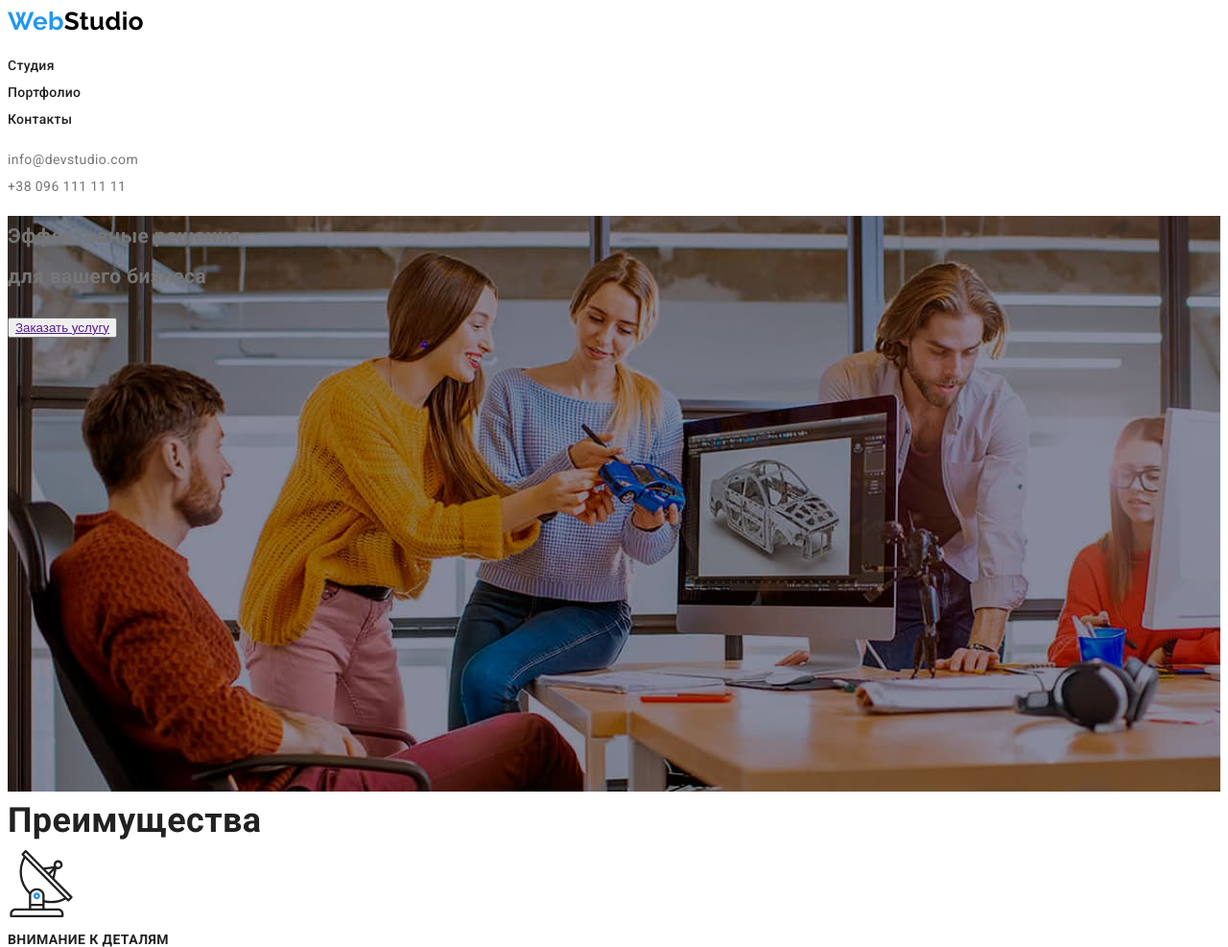
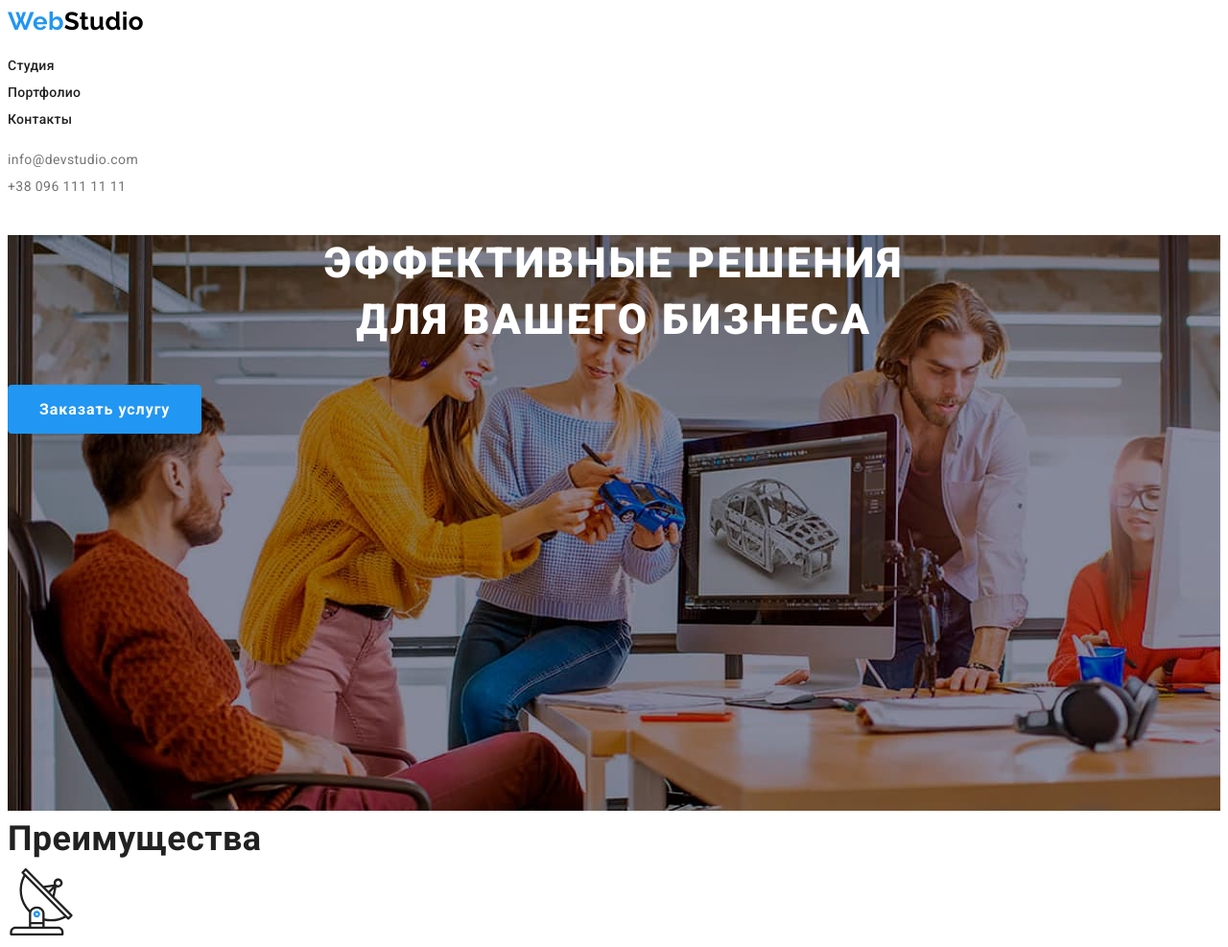
Before and after one commit to vsenikiperebral/tutorial-2, a plain HTML site: page index.html in a window 1280 px wide. Shown: the top 987 px of the page at 96% size. Drawn offline with Linux system fonts and the light colour scheme.

Commit message:
hero-button

```diff
--- a/css/styles.css
+++ b/css/styles.css
@@ -1,7 +1,28 @@
+:root {
+  --primary-text-color: #757575;
+  --title-text-color: #212121;
+  --button-text-color: #ffffff;
+  --active-color: #2196f3;
+}
 
+/* BUTTON */
 
+.button {
+  font-weight: 700;
+  font-size: 16px;
+  letter-spacing: 0.06em;
+  line-height: 1.86;
 
+  padding: 10px 32px;
+  border: 1px solid var(--active-color);
+  text-align: center;
+  text-decoration: none;
+  display: inline-block;
 
+  background-color: var(--active-color);
+  color: var(--button-text-color);
+  border-radius: 4px;
+}
 
 .page {
   font-family: Roboto, sans-serif;
@@ -10,7 +31,7 @@
   letter-spacing: 0.03em;
   line-height: 2;
 
-  color: #757575;
+  color: var(--primary-text-color);
   background-color: white;
 }
 
@@ -29,19 +50,18 @@
   font-size: 36px;
   line-height: 1.16%;
 
-  color: #212121;
+  color: var(--title-text-color);
 }
 
 h3 {
   font-weight: 700;
-    font-size: 14px;
-  line-height: 1.14%;
-  color: #212121;
+  line-height: 1.17;
+  color: var(--title-text-color);
   text-transform: uppercase;
 }
 
 .page span {
-    color: #2196F3;
+  color: #2196f3;
 }
 
 .logo {
@@ -56,21 +76,18 @@ h3 {
 
 .site-nav a {
   font-weight: 500;
-    font-size: 14px;
   letter-spacing: 0.02em;
-  line-height: 2;
 
-    color: #212121;
+  color: var(--title-text-color);
   text-decoration: none;
   list-style: none;
   padding-left: 0;
 }
 
 .address a {
-    color: #757575;
+  color: var(--primary-text-color);
   text-decoration: none;
 }
-
 
 /* HERO */
 
@@ -79,26 +96,33 @@ h3 {
   height: 600px;
 }
 
+.hero-title {
+  font-weight: 900;
+  font-size: 44px;
+  letter-spacing: 0.06em;
+  line-height: 1.36;
+  text-transform: uppercase;
+  text-align: center;
+
+  color: #ffffff;
+}
+
 /* PORTFOLIO PAGE */
 
 .examples h3 {
   font-size: 18px;
   letter-spacing: 0.06em;
-  line-height: 2;
 
-    color: #212121;
+  color: var(--title-text-color);
   text-decoration: none;
   text-transform: none;
   list-style: none;
   padding-left: 0;
-
 }
 
 .examples p {
   font-size: 16px;
-
 }
-
 
 /* COLORS */
 /*
--- a/index.html
+++ b/index.html
@@ -51,7 +51,7 @@
         Эффективные решения <br>
         для вашего бизнеса
       </h1>
-      <button><a href="">Заказать услугу</a></button>
+      <a href="" class="button">Заказать услугу</a>
     </section>
 
     <!-- FEATURES -->
```
Lines whose indentation alone changed are shown as unchanged.
